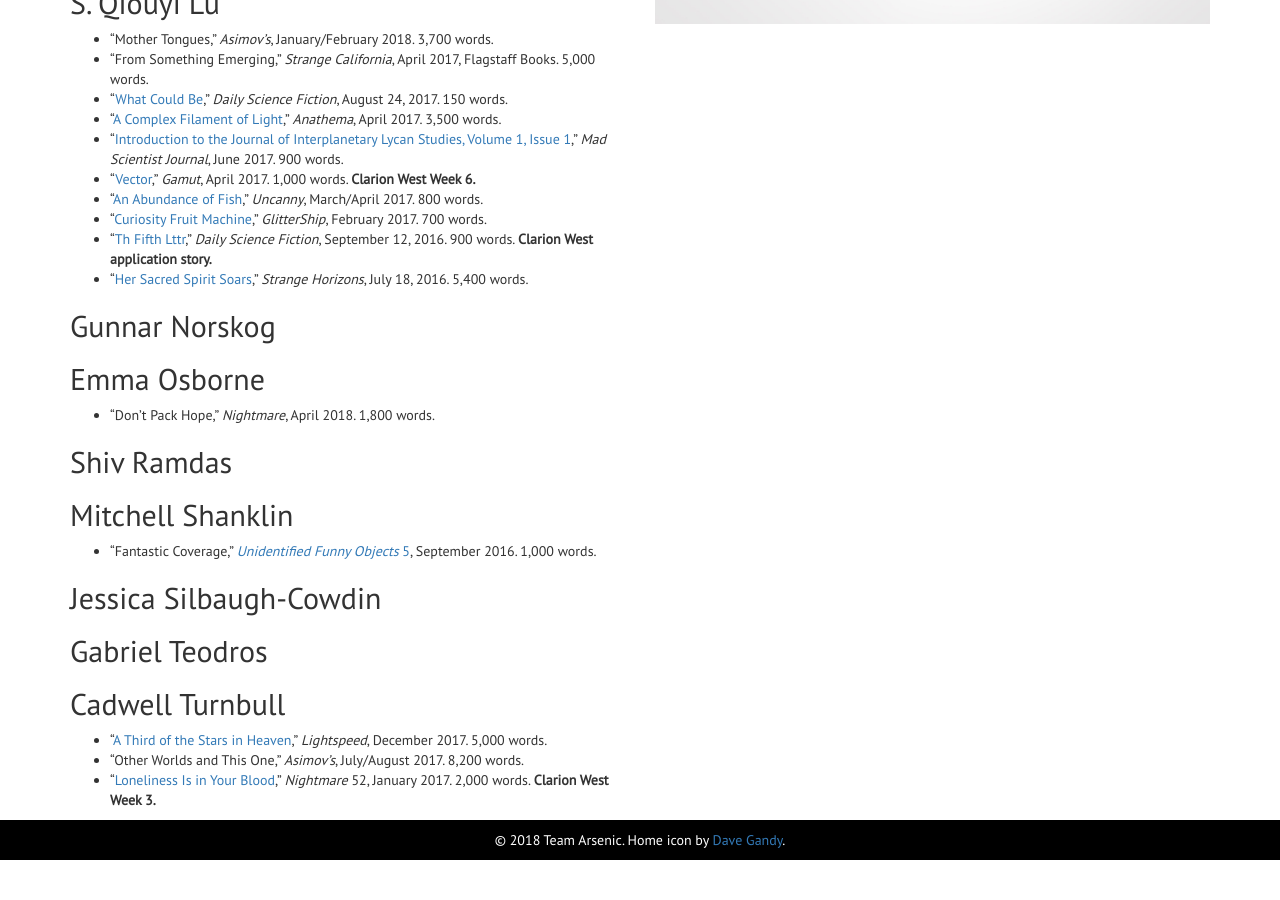
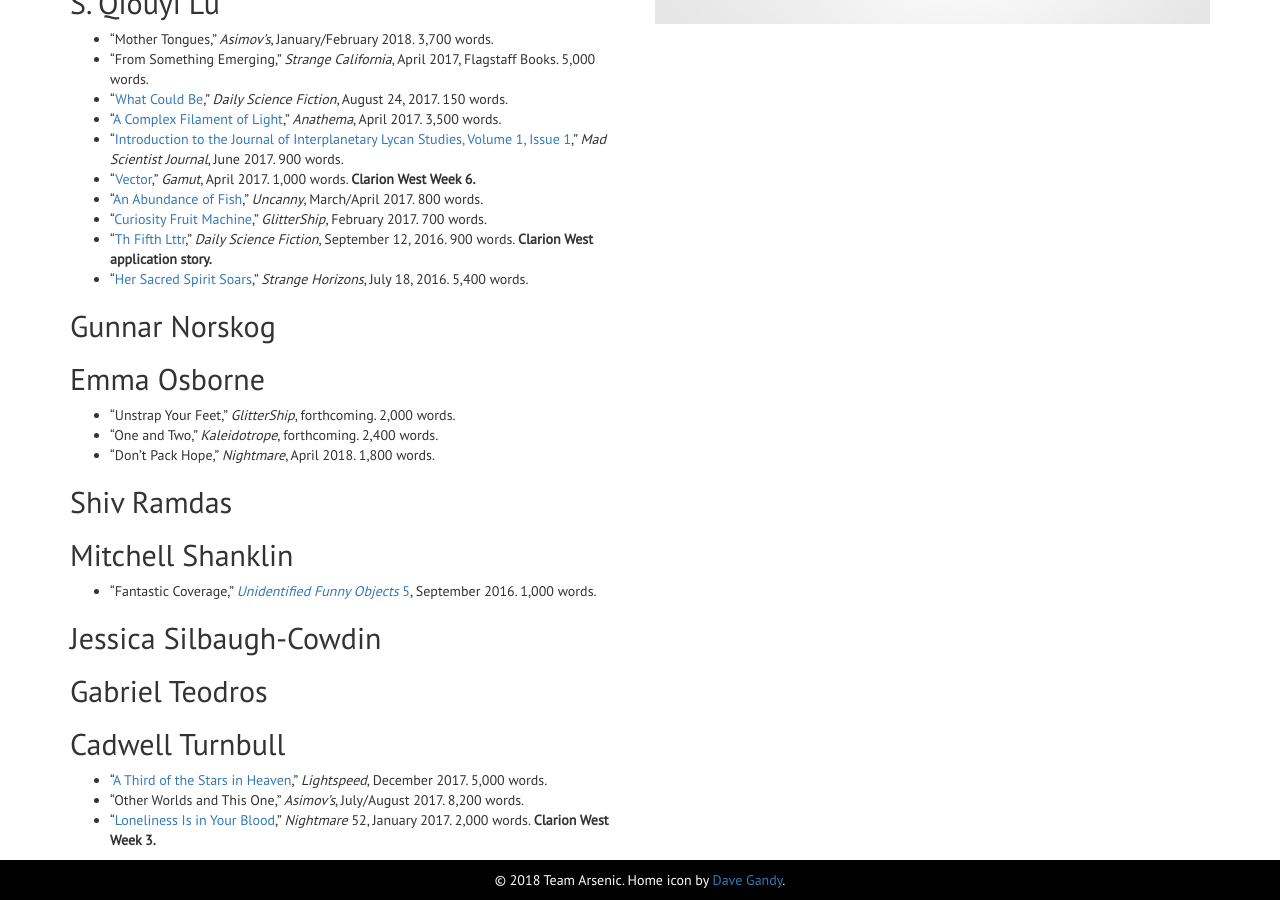
Before and after one commit to teamarsenic/teamarsenic.github.io, a Jekyll site: the page built from bibliography.md, in a window 1280 px wide and 900 px high, scrolled down 1826 px. Built offline with Jekyll 4.4.1, drawn with Linux system fonts in a browser that asks for light colours; before the commit the page ends 2686 px from its top, so only the background shows below that.

Commit message:
Update bibliography

```diff
--- a/bibliography.md
+++ b/bibliography.md
@@ -94,6 +94,8 @@
 
 ## Emma Osborne
 
+* “Unstrap Your Feet,” *GlitterShip*, forthcoming. 2,000 words.
+* “One and Two,” *Kaleidotrope*, forthcoming. 2,400 words.
 * “Don’t Pack Hope,” *Nightmare*, April 2018. 1,800 words.
 
 ## Shiv Ramdas
```
